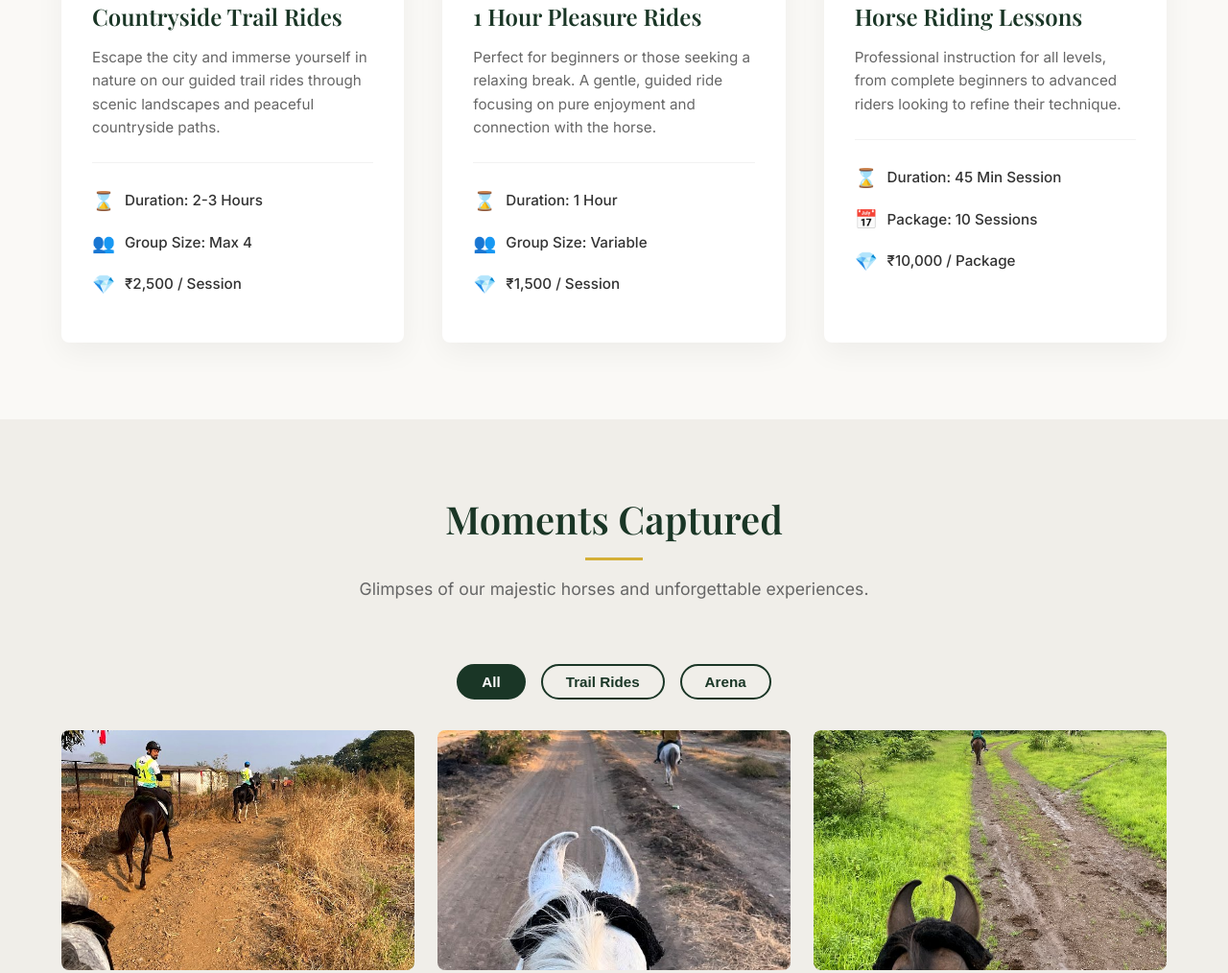
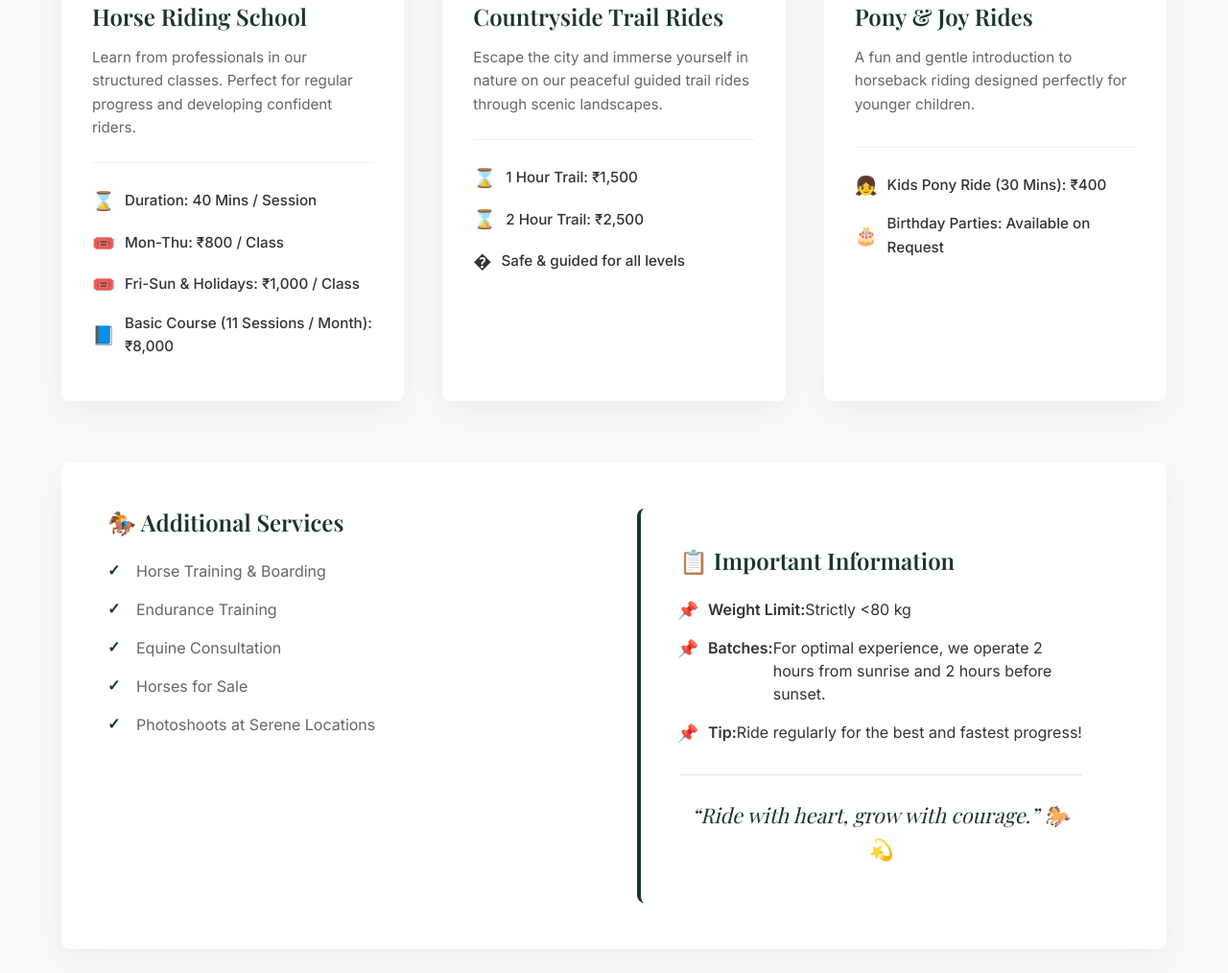
Before and after one commit to jamilshaikh07/urbanequestrian, a plain HTML site: page index.html in a window 1280 px wide. Shown: the part 1414-2428 px from the top of the page at 96% size. Drawn offline with nearby package versions, Linux system fonts and the light colour scheme; a web font is replaced by a local one.

Commit message:
Update diverse packages, rates, missing services, and information

```diff
--- a/index.html
+++ b/index.html
@@ -64,58 +64,82 @@
             </div>
 
             <div class="services-grid">
-                <!-- Service 1 -->
+                <!-- Service 1: Horse Riding School -->
                 <div class="service-card animate-on-scroll">
                     <div class="service-img">
-                        <!-- Replace src with your local image: assets/images/trail.jpg -->
+                        <img src="assets/images/optimized/arena_03_service.jpg" alt="Horse Riding School">
+                    </div>
+                    <div class="service-info">
+                        <h3>Horse Riding School</h3>
+                        <p>Learn from professionals in our structured classes. Perfect for regular progress and
+                            developing confident riders.</p>
+                        <ul class="service-details">
+                            <li><span class="icon">⌛</span> Duration: 40 Mins / Session</li>
+                            <li><span class="icon">🎟️</span> Mon-Thu: ₹800 / Class</li>
+                            <li><span class="icon">🎟️</span> Fri-Sun & Holidays: ₹1,000 / Class</li>
+                            <li><span class="icon">📘</span> Basic Course (11 Sessions / Month): ₹8,000</li>
+                        </ul>
+                    </div>
+                </div>
+
+                <!-- Service 2: Trail Rides -->
+                <div class="service-card animate-on-scroll">
+                    <div class="service-img">
                         <img src="assets/images/optimized/trail_01_service.jpg" alt="Countryside Trail Rides">
                     </div>
                     <div class="service-info">
                         <h3>Countryside Trail Rides</h3>
-                        <p>Escape the city and immerse yourself in nature on our guided trail rides through scenic
-                            landscapes and peaceful countryside paths.</p>
-                        <ul class="service-details">
-                            <li><span class="icon">⌛</span> Duration: 2-3 Hours</li>
-                            <li><span class="icon">👥</span> Group Size: Max 4</li>
-                            <li><span class="icon">💎</span> ₹2,500 / Session</li>
+                        <p>Escape the city and immerse yourself in nature on our peaceful guided trail rides through
+                            scenic landscapes.</p>
+                        <ul class="service-details" style="margin-top: 1.5rem;">
+                            <li><span class="icon">⌛</span> 1 Hour Trail: ₹1,500</li>
+                            <li><span class="icon">⌛</span> 2 Hour Trail: ₹2,500</li>
+                            <li><span class="icon">�</span> Safe & guided for all levels</li>
                         </ul>
                     </div>
                 </div>
 
-                <!-- Service 2 -->
+                <!-- Service 3: Pony & Joy Rides -->
                 <div class="service-card animate-on-scroll">
                     <div class="service-img">
-                        <!-- Replace src with your local image: assets/images/pleasure.jpg -->
-                        <img src="assets/images/optimized/trail_02_service.jpg" alt="1 Hour Pleasure Rides">
+                        <img src="assets/images/optimized/trail_02_service.jpg" alt="Pony Rides">
                     </div>
                     <div class="service-info">
-                        <h3>1 Hour Pleasure Rides</h3>
-                        <p>Perfect for beginners or those seeking a relaxing break. A gentle, guided ride focusing on
-                            pure enjoyment and connection with the horse.</p>
-                        <ul class="service-details">
-                            <li><span class="icon">⌛</span> Duration: 1 Hour</li>
-                            <li><span class="icon">👥</span> Group Size: Variable</li>
-                            <li><span class="icon">💎</span> ₹1,500 / Session</li>
+                        <h3>Pony & Joy Rides</h3>
+                        <p>A fun and gentle introduction to horseback riding designed perfectly for younger children.
+                        </p>
+                        <ul class="service-details" style="margin-top: 2rem;">
+                            <li><span class="icon">👧</span> Kids Pony Ride (30 Mins): ₹400</li>
+                            <li><span class="icon">🎂</span> Birthday Parties: Available on Request</li>
                         </ul>
                     </div>
                 </div>
+            </div>
 
-                <!-- Service 3 -->
-                <div class="service-card animate-on-scroll">
-                    <div class="service-img">
-                        <!-- Replace src with your local image: assets/images/lessons.jpg -->
-                        <img src="assets/images/optimized/arena_03_service.jpg" alt="Horse Riding Lessons">
-                    </div>
-                    <div class="service-info">
-                        <h3>Horse Riding Lessons</h3>
-                        <p>Professional instruction for all levels, from complete beginners to advanced riders looking
-                            to refine their technique.</p>
-                        <ul class="service-details">
-                            <li><span class="icon">⌛</span> Duration: 45 Min Session</li>
-                            <li><span class="icon">📅</span> Package: 10 Sessions</li>
-                            <li><span class="icon">💎</span> ₹10,000 / Package</li>
-                        </ul>
-                    </div>
+            <!-- Additional Services & Information -->
+            <div class="extra-services-container animate-on-scroll">
+                <div class="other-services">
+                    <h3>🏇 Additional Services</h3>
+                    <ul class="check-list">
+                        <li>Horse Training & Boarding</li>
+                        <li>Endurance Training</li>
+                        <li>Equine Consultation</li>
+                        <li>Horses for Sale</li>
+                        <li>Photoshoots at Serene Locations</li>
+                    </ul>
+                </div>
+
+                <div class="important-info">
+                    <h3>📋 Important Information</h3>
+                    <ul class="check-list">
+                        <li><strong>Weight Limit:</strong> Strictly &lt;80 kg</li>
+                        <li><strong>Batches:</strong> For optimal experience, we operate 2 hours from sunrise and 2
+                            hours before sunset.</li>
+                        <li><strong>Tip:</strong> Ride regularly for the best and fastest progress!</li>
+                    </ul>
+                    <blockquote class="motivational-quote">
+                        “Ride with heart, grow with courage.” 🐎💫
+                    </blockquote>
                 </div>
             </div>
         </div>
--- a/styles.css
+++ b/styles.css
@@ -338,6 +338,77 @@ img {
     font-size: 1.2rem;
 }
 
+/* Extra Services & Info */
+.extra-services-container {
+    display: grid;
+    grid-template-columns: 1fr 1fr;
+    gap: 3rem;
+    margin-top: 4rem;
+    background: var(--color-white);
+    padding: 3rem;
+    border-radius: var(--border-radius);
+    box-shadow: 0 10px 30px rgba(0, 0, 0, 0.05);
+}
+
+.extra-services-container h3 {
+    font-size: 1.5rem;
+    margin-bottom: 1.5rem;
+    color: var(--color-primary);
+    font-family: var(--font-heading);
+}
+
+.check-list {
+    margin: 0;
+    padding: 0;
+}
+
+.check-list li {
+    display: flex;
+    position: relative;
+    padding-left: 30px;
+    margin-bottom: 1rem;
+    color: var(--color-text-light);
+    font-size: 1rem;
+    line-height: 1.5;
+}
+
+.check-list li::before {
+    content: "✓";
+    position: absolute;
+    left: 0;
+    color: var(--color-primary);
+    font-weight: bold;
+    font-family: sans-serif;
+}
+
+.important-info {
+    background: var(--color-background);
+    padding: 2.5rem;
+    border-radius: var(--border-radius);
+    border-left: 4px solid var(--color-primary);
+}
+
+.important-info .check-list li {
+    color: var(--color-dark);
+}
+
+.important-info .check-list li::before {
+    content: "📌";
+    font-size: 1.1rem;
+    left: -2px;
+}
+
+.motivational-quote {
+    margin-top: 2rem;
+    font-family: var(--font-heading);
+    font-style: italic;
+    font-size: 1.35rem;
+    color: var(--color-primary);
+    text-align: center;
+    border-top: 1px solid rgba(0, 0, 0, 0.1);
+    padding-top: 1.5rem;
+}
+
 /* =========================================
    Gallery Section
    ========================================= */
@@ -561,6 +632,12 @@ img {
         font-size: 1rem;
     }
 
+    .extra-services-container {
+        grid-template-columns: 1fr;
+        gap: 2rem;
+        padding: 2rem 1.5rem;
+    }
+
     .hamburger {
         display: block;
     }
```
